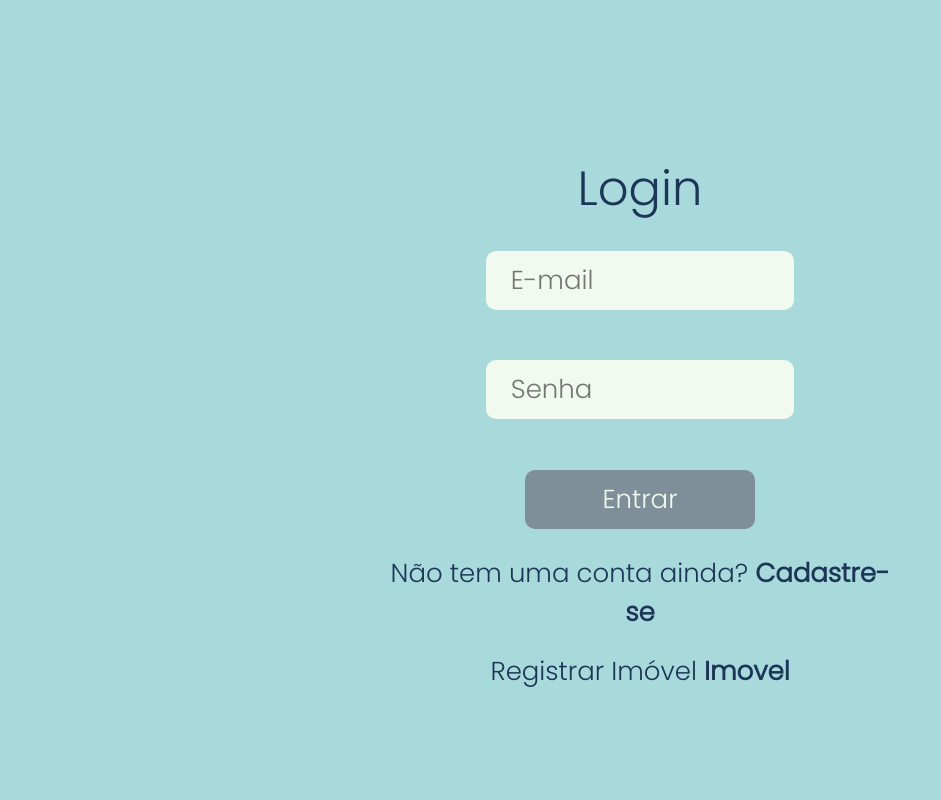
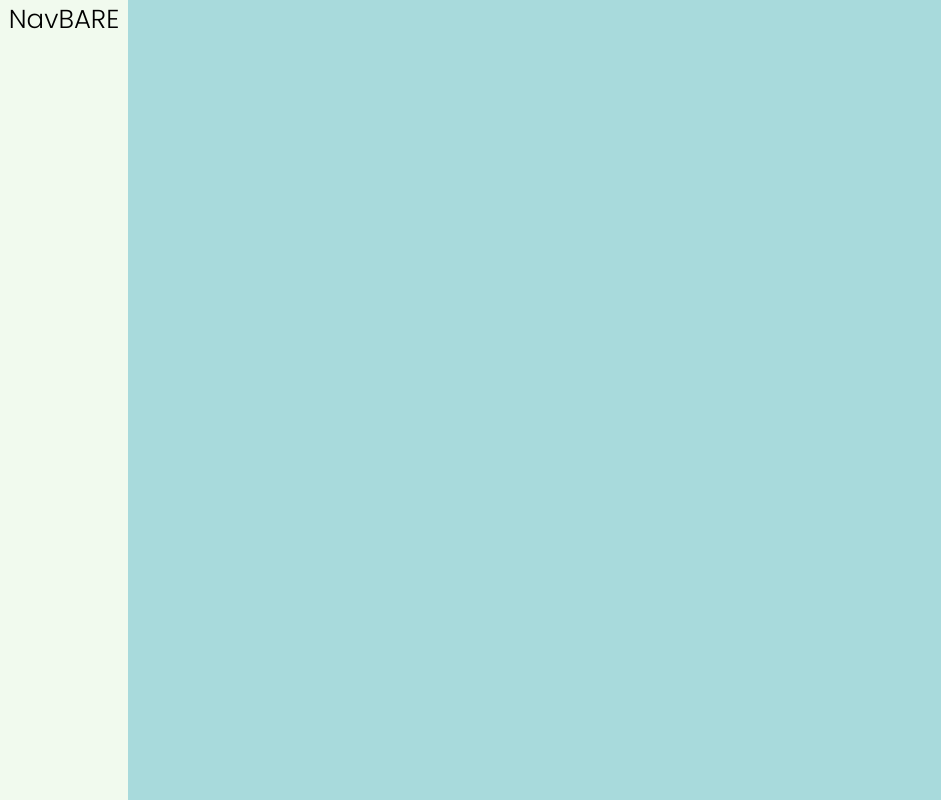
Before and after one commit to danielecassia/capacitacaoReact, a React (Create React App) app in the folder react-app/: page /InSystem in a window 1280 px wide. Shown: the whole page, without its empty margins (0-941 px from the left). Built offline with nearby package versions, Linux system fonts and the light colour scheme.

Commit message:
organização das pastas

```diff
--- a/react-app/src/App.js
+++ b/react-app/src/App.js
@@ -2,7 +2,7 @@ import './App.css';
 
 import Cadastro from './componentes/cadastro/Cadastro';
 import Login from './componentes/Login/Login';
-import Teste from './componentes/ImovelRegistrar/ImovelRegistrar';
+import InSystem from './views/InSystem/InSystem';
 
 import {BrowserRouter as Router, Switch, Route} from 'react-router-dom';
 import 'bootstrap/dist/css/bootstrap.min.css';
@@ -18,8 +18,8 @@ export default function App(props) {
             <Route path="/login">
               <Login/>
             </Route>
-            <Route path="/imovelregistrar">
-              <Teste/>
+            <Route path="/InSystem">
+              <InSystem/>
             </Route>
             <Route path="/">
               <Login/>
--- a/react-app/src/componentes/ImovelRegistrar/ImovelRegistrar.css
+++ b/react-app/src/componentes/ImovelRegistrar/ImovelRegistrar.css
@@ -1,5 +1,5 @@
 .fromCadastro{
-    width: 40%;
+    width: 90%;
     height: 60vh;
     color: #1D3557;
   }
--- a/react-app/src/componentes/Login/Login.jsx
+++ b/react-app/src/componentes/Login/Login.jsx
@@ -30,7 +30,7 @@ export default function Login(props) {
                 <input type="submit" value="Entrar" ref={ myBtn } disabled="true"/>
             </form>
             <p>Não tem uma conta ainda? <Link to="/cadastro" className="login-submit"><strong>Cadastre-se</strong></Link></p>
-            <p>Registrar Imóvel <Link to="/imovelregistrar" className="login-submit"><strong>Imovel</strong></Link></p>
+            <p>Registrar Imóvel <Link to="/InSystem/imovelregistrar" className="login-submit"><strong>Imovel</strong></Link></p>
 
         </div>
     )
--- /dev/null
+++ b/react-app/src/componentes/NavBar/NavBar.css
@@ -0,0 +1,8 @@
+.NavBar{
+    color: black;
+    height: 100%;
+    width: 10%;
+    display: flex;
+    flex-direction: column;
+    background-color: #F1FAEE;
+}
--- /dev/null
+++ b/react-app/src/componentes/NavBar/NavBar.jsx
@@ -0,0 +1,9 @@
+import './NavBar.css'
+
+export default function NavBar(props){
+    return(
+        <div className="NavBar">
+            NavBARE
+        </div>
+    )
+}
--- /dev/null
+++ b/react-app/src/views/InSystem/InSystem.css
@@ -0,0 +1,5 @@
+.InSystem{
+    width: 100%;
+    height: 100vh;
+    display: flex;
+}
--- /dev/null
+++ b/react-app/src/views/InSystem/InSystem.jsx
@@ -0,0 +1,16 @@
+import './InSystem.css'
+
+import NavBar from '../../componentes/NavBar/NavBar'
+import ImovelRegistrar from '../../componentes/ImovelRegistrar/ImovelRegistrar'
+import { Route } from 'react-router-dom'
+
+export default function InSystem(props){
+    return(
+        <div className="InSystem">
+            <NavBar/>
+            <Route path="/InSystem/imovelregistrar">
+                <ImovelRegistrar></ImovelRegistrar>
+            </Route>
+        </div>
+    )
+}
```
